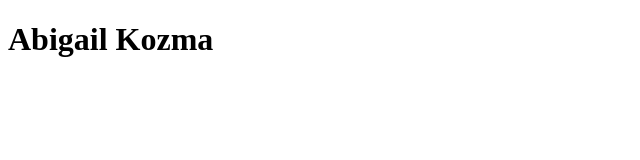
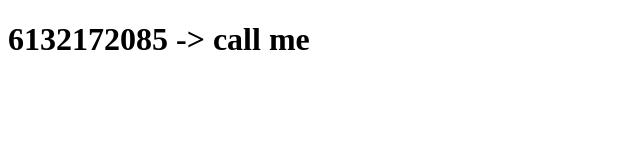
Before and after one commit to abigailk33/abigailk33.github.io, a plain HTML site: page index.html in a window 1280 px wide. Shown: the whole page, without its empty margins (0-640 px from the left). Drawn offline with Linux system fonts and the light colour scheme.

Commit message:
Update index.html

```diff
--- a/index.html
+++ b/index.html
@@ -2,5 +2,5 @@
 <head>
 </head>
 <body>
-  <h1>Abigail Kozma</h1>
+  <h1>6132172085 -> call me </h1>
 </body>
```
